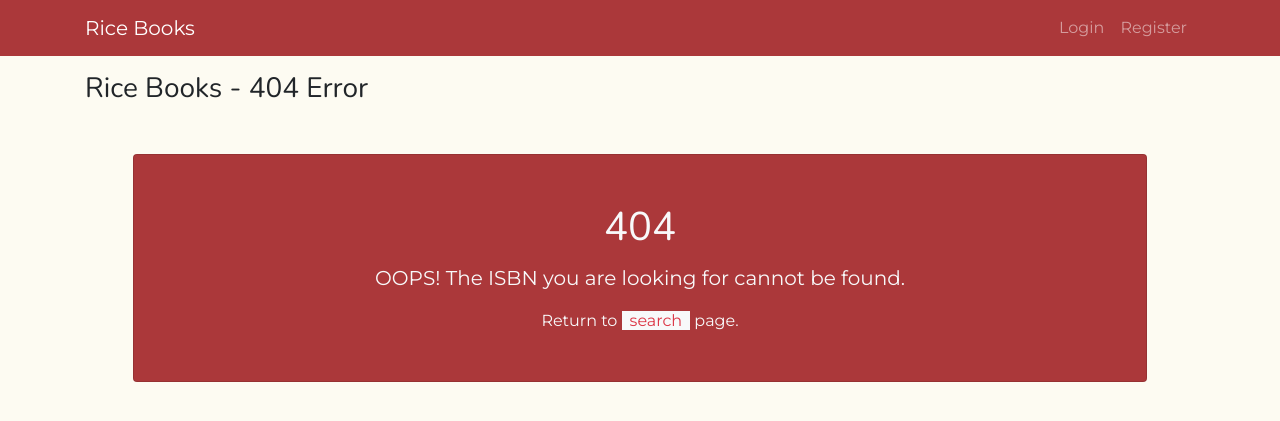
After one commit to msmiki1218/c50web-project1, a Flask app: page /404 in a window 1280 px wide. The commit adds this page. Shown: the top 421 px of the page. Run offline with Flask 2, Linux system fonts and the light colour scheme; some libraries are stand-ins or nearby versions.

Commit message:
added 404.html

```diff
--- a/application.py
+++ b/application.py
@@ -112,6 +112,8 @@ def search():
             author = request.form['author']
             if isbn:
                 books = db.execute("SELECT * FROM books WHERE isbn iLIKE '%"+isbn+"%' ").fetchall()
+                if len(books) == 0:
+                    return redirect(url_for('error404'))
             elif title:
                 books = db.execute("SELECT * FROM books WHERE title iLIKE '%"+title+"%' ").fetchall()
             elif author:
@@ -121,6 +123,10 @@ def search():
                 return redirect(url_for('search', error=error))
             return render_template("results.html", title="Search Results", books=books)
         return render_template("search.html", title="Search")
+
+@app.route("/404")
+def error404():
+    return render_template("404.html", title = "404 Error")
 
 def addReview(revTuple):
     db.execute("INSERT INTO reviews (user_id, book_id, rating, opinion) VALUES (:user_id, :book_id, :rating, :opinion)",
@@ -167,4 +173,5 @@ def book():
             rating = request.form['rating']
             comment = request.form['comment']
             addReview((session["id"], session["book_id"], rating, comment))
+            return redirect(url_for('search'), title="Search")
     return render_template("book.html", title="Book Reviews", book=session["book"], reviews=reviews, error=error)
--- a/static/styles.css
+++ b/static/styles.css
@@ -10,4 +10,9 @@ h1, h2, h3, h4, h5, h6 {
 .bg-nav-color {
   background-color: #ab383a;
 }
+
+.header-404 {
+  font-family: 'Nunito', sans-serif;
+  font-size: 25rem;
+}
 /*# sourceMappingURL=styles.css.map */
--- a/static/styles.sass
+++ b/static/styles.sass
@@ -10,3 +10,7 @@ h1, h2, h3, h4, h5, h6
 
 .bg-nav-color
   background-color: $dark-color
+
+.header-404
+  font-family: 'Nunito', sans-serif
+  font-size: 25rem
--- /dev/null
+++ b/templates/404.html
@@ -0,0 +1,9 @@
+{% extends "layout.html" %}
+{% block body %}
+<div class="card bg-nav-color text-light p-5 m-5">
+  <h1 class="card-title text-center">404</h1>
+  <p class="card-text lead text-center">OOPS! The ISBN you are looking for cannot be found.</p>
+  <p class="card-text text-center">Return to <a href="{{ url_for('search', title='Search') }}"
+      class="text-danger bg-light px-2">search</a> page.</p>
+</div>
+{% endblock %}
```
Also changed, not shown: 3 other files.
